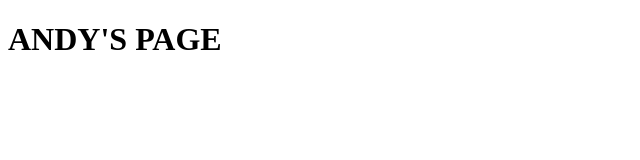
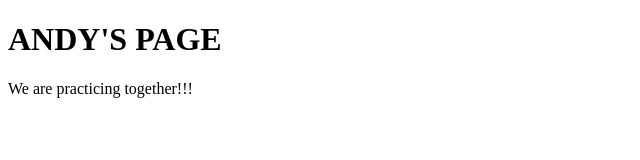
Before and after one commit to andresamarilis/github-practice-group, a plain HTML site: page index.html in a window 1280 px wide. Shown: the whole page, without its empty margins (0-640 px from the left). Drawn offline with Linux system fonts and the light colour scheme.

Commit message:
Add some contents

```diff
--- a/index.html
+++ b/index.html
@@ -10,6 +10,6 @@
 <body>
 
     <h1> ANDY'S PAGE</h1>
-
+    <p>We are practicing together!!!</p>
 </body>
 </html>
```
